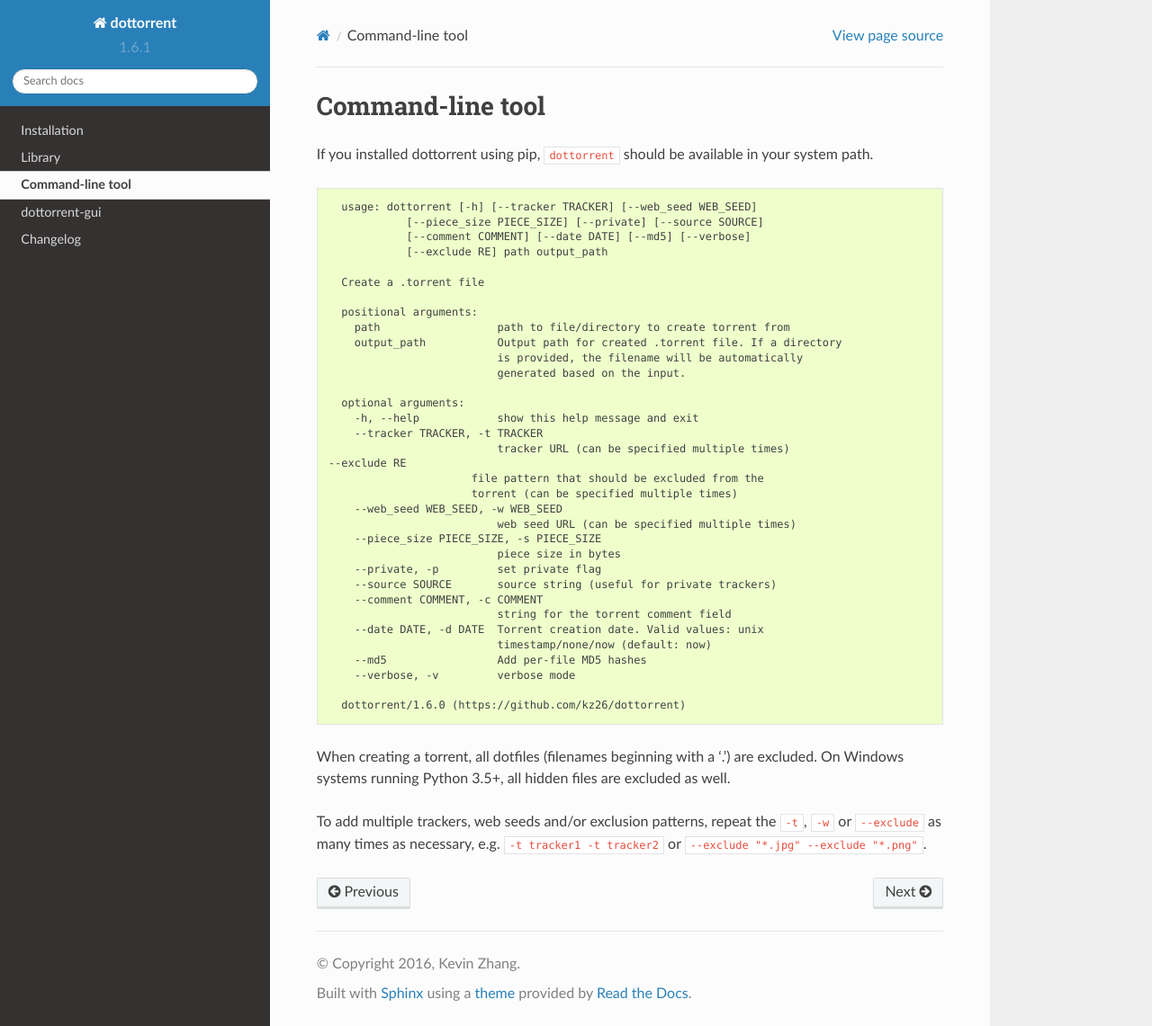
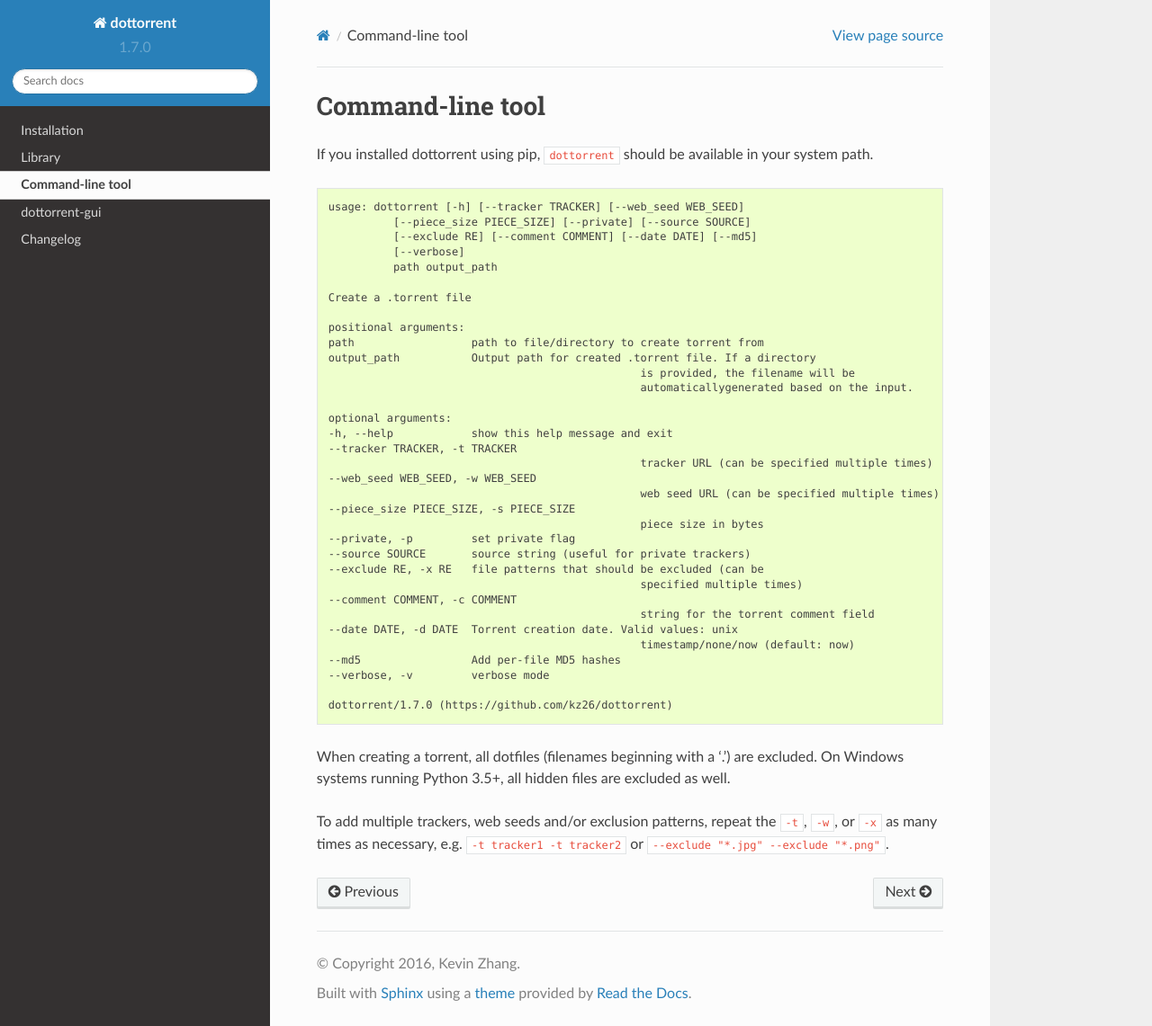
Before and after one commit to kz26/dottorrent, a Sphinx documentation site: the page built from docs/cli.rst, in a window 1280 px wide and 1141 px high. Shown: the whole window at 90% size. Built offline with Sphinx 7.4.7 and the Read the Docs theme 2.0.0, drawn with Linux system fonts in a browser that asks for light colours.

Commit message:
Version 1.7.0

```diff
--- a/docs/changelog.rst
+++ b/docs/changelog.rst
@@ -1,5 +1,9 @@
 Changelog
 =========
+
+1.7.0
+-----
+* Implement filename pattern exclusion from PR #7 (--exclude, -x)
 
 1.6.0
 -----
--- a/docs/cli.rst
+++ b/docs/cli.rst
@@ -10,41 +10,42 @@
 
 	usage: dottorrent [-h] [--tracker TRACKER] [--web_seed WEB_SEED]
                   [--piece_size PIECE_SIZE] [--private] [--source SOURCE]
-                  [--comment COMMENT] [--date DATE] [--md5] [--verbose]
-                  [--exclude RE] path output_path
+                  [--exclude RE] [--comment COMMENT] [--date DATE] [--md5]
+                  [--verbose]
+                  path output_path
 
 	Create a .torrent file
 
 	positional arguments:
-	  path                  path to file/directory to create torrent from
-	  output_path           Output path for created .torrent file. If a directory
-	                        is provided, the filename will be automatically
-	                        generated based on the input.
+	path                  path to file/directory to create torrent from
+	output_path           Output path for created .torrent file. If a directory
+							is provided, the filename will be
+							automaticallygenerated based on the input.
 
 	optional arguments:
-	  -h, --help            show this help message and exit
-	  --tracker TRACKER, -t TRACKER
-	                        tracker URL (can be specified multiple times)
-      --exclude RE
-                            file pattern that should be excluded from the
-                            torrent (can be specified multiple times)
-	  --web_seed WEB_SEED, -w WEB_SEED
-	                        web seed URL (can be specified multiple times)
-	  --piece_size PIECE_SIZE, -s PIECE_SIZE
-	                        piece size in bytes
-	  --private, -p         set private flag
-	  --source SOURCE       source string (useful for private trackers)
-	  --comment COMMENT, -c COMMENT
-	                        string for the torrent comment field
-	  --date DATE, -d DATE  Torrent creation date. Valid values: unix
-	                        timestamp/none/now (default: now)
-	  --md5                 Add per-file MD5 hashes
-	  --verbose, -v         verbose mode
+	-h, --help            show this help message and exit
+	--tracker TRACKER, -t TRACKER
+							tracker URL (can be specified multiple times)
+	--web_seed WEB_SEED, -w WEB_SEED
+							web seed URL (can be specified multiple times)
+	--piece_size PIECE_SIZE, -s PIECE_SIZE
+							piece size in bytes
+	--private, -p         set private flag
+	--source SOURCE       source string (useful for private trackers)
+	--exclude RE, -x RE   file patterns that should be excluded (can be
+							specified multiple times)
+	--comment COMMENT, -c COMMENT
+							string for the torrent comment field
+	--date DATE, -d DATE  Torrent creation date. Valid values: unix
+							timestamp/none/now (default: now)
+	--md5                 Add per-file MD5 hashes
+	--verbose, -v         verbose mode
 
-	dottorrent/1.6.0 (https://github.com/kz26/dottorrent)
+	dottorrent/1.7.0 (https://github.com/kz26/dottorrent)
+
 
 
 When creating a torrent, all dotfiles (filenames beginning with a '.') are excluded. On Windows systems running Python 3.5+, all hidden files are excluded as well.
 
-To add multiple trackers, web seeds and/or exclusion patterns, repeat the ``-t``, ``-w`` or ``--exclude`` as many times as necessary,
+To add multiple trackers, web seeds and/or exclusion patterns, repeat the ``-t``, ``-w``, or ``-x`` as many times as necessary,
 e.g. ``-t tracker1 -t tracker2`` or ``--exclude "*.jpg" --exclude "*.png"``.
--- a/docs/index.rst
+++ b/docs/index.rst
@@ -20,6 +20,7 @@
 * Source string support
 * Info hash generation for created torrents
 * User-definable comment field, creation date, creator, etc.
+* Filename pattern exclusion
 * Per-file MD5 hash inclusion
 
 
--- a/dottorrent/__init__.py
+++ b/dottorrent/__init__.py
@@ -76,7 +76,7 @@
             If None, ``get_info()`` will be used to automatically select a piece size.
         :param private: The private flag. If True, DHT/PEX will be disabled.
         :param source: An optional source string for the torrent.
-        :param exclude: A list of file extensions that should be excluded from the torrent.
+        :param exclude: A list of filename patterns that should be excluded from the torrent.
         :param creation_date: An optional datetime object representing the torrent creation date.
         :param comment: An optional comment string for the torrent.
         :param created_by: name/version of the program used to create the .torrent.
--- a/dottorrent/version.py
+++ b/dottorrent/version.py
@@ -1 +1 @@
-__version__ = '1.6.1'
+__version__ = '1.7.0'
```
Also changed, not shown: 1 other file.
